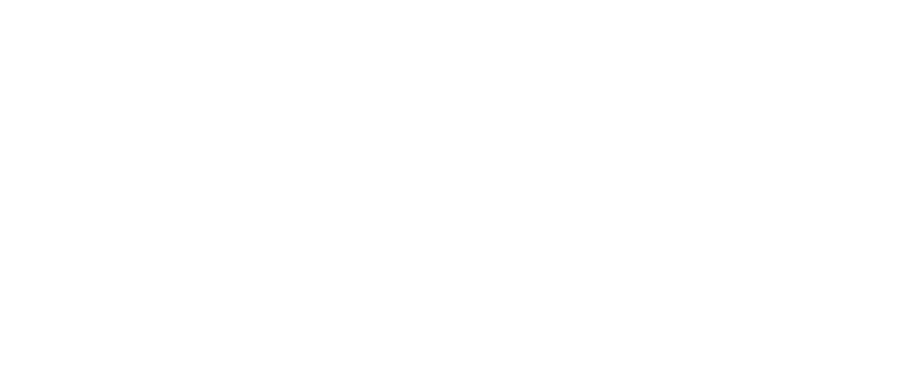
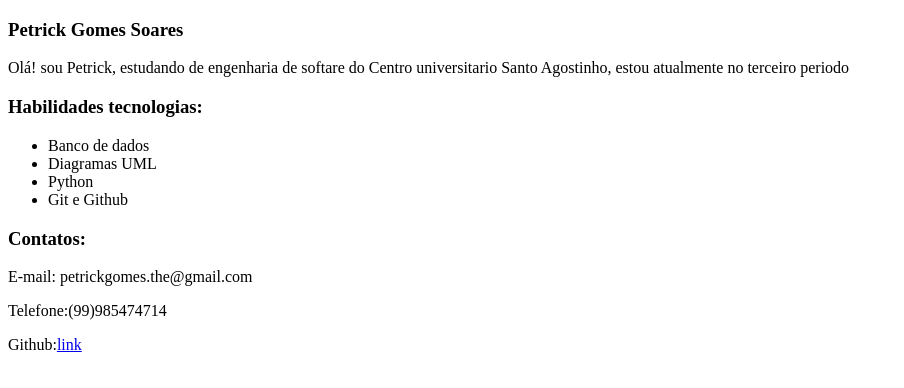
Before and after one commit to petricksoares/meu-site1, a plain HTML site: page index.html in a window 1280 px wide. Shown: the whole page, without its empty margins (0-904 px from the left). Drawn offline with Linux system fonts and the light colour scheme.

Commit message:
atualização site
adição de link

```diff
--- a/index.html
+++ b/index.html
@@ -6,6 +6,23 @@
     <title>meu site1</title>
 </head>
 <body>
-
+    <section>
+    <h3>Petrick Gomes Soares</h3>
+    <p>Olá! sou Petrick, estudando de engenharia de softare do Centro universitario Santo Agostinho, estou atualmente no terceiro periodo</p>
+    <h3>Habilidades tecnologias:</h3>
+    <ul>
+        <li>Banco de dados</li>
+        <li>Diagramas UML</li>
+        <li>Python</li>
+        <li>Git e Github</li>
+    </ul>
+    <section>
 </body>
+<section>
+    <h3>Contatos:</h3>
+    <p>E-mail: petrickgomes.the@gmail.com</p>
+    <p>Telefone:(99)985474714<p>
+    <p>Github:<a href="https://github.com/petricksoares"
+     target="_blank">link</a><p>
+</section>
 </html>
```
